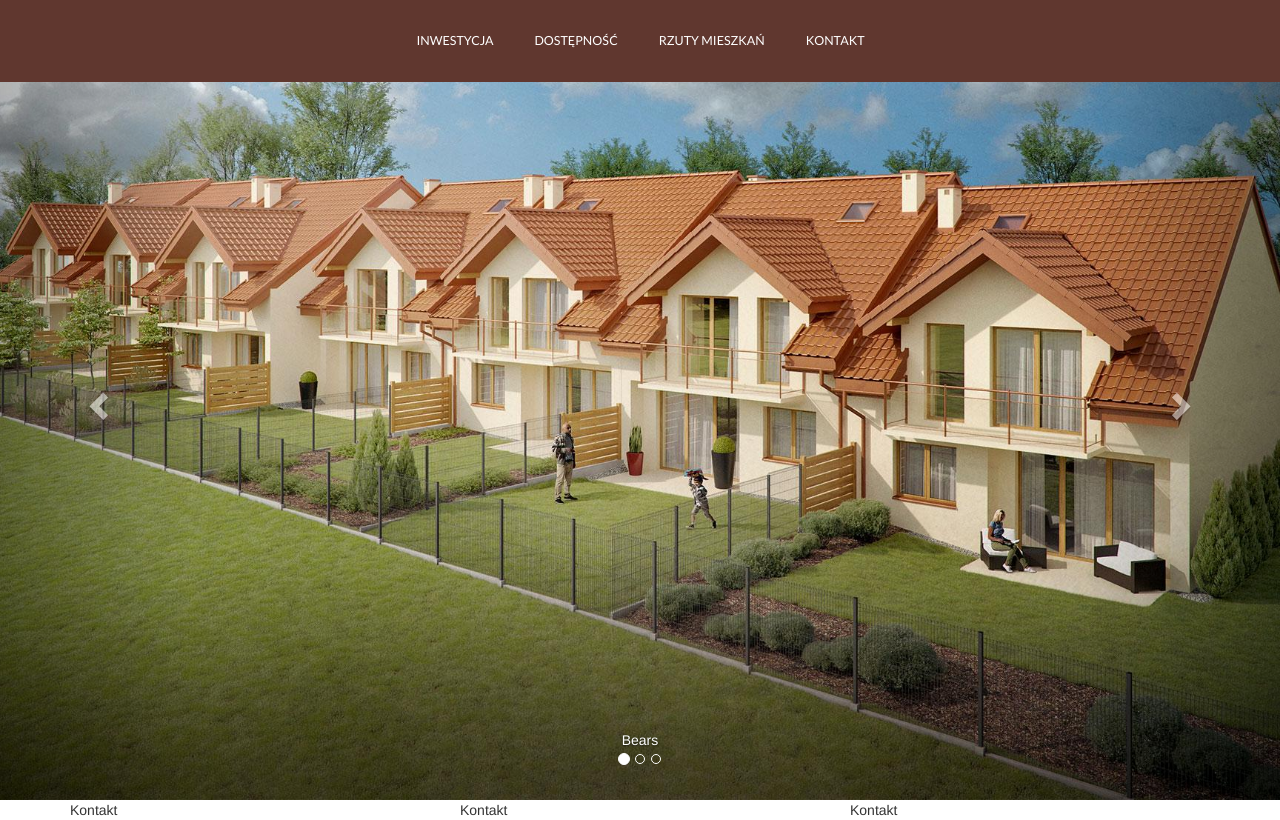
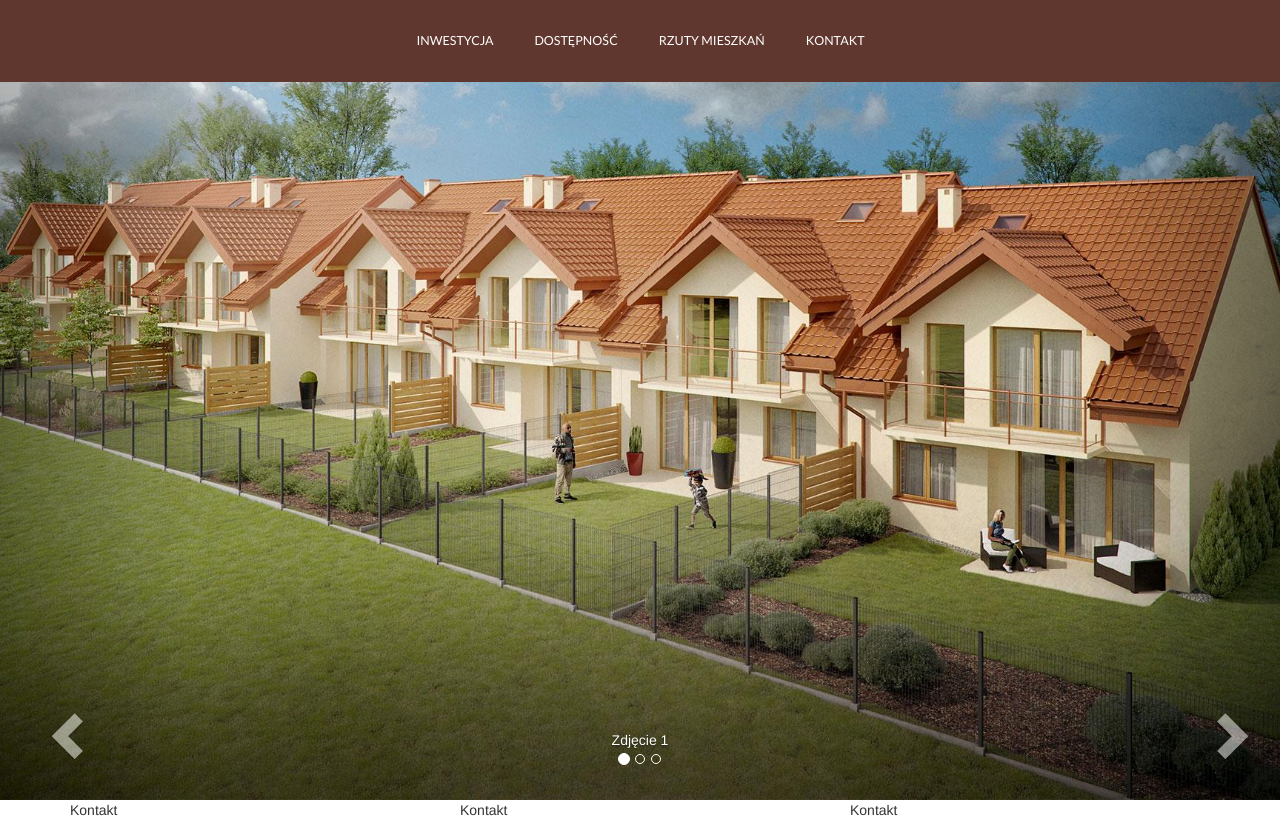
Before and after one commit to traetor/apartments, a PHP site: page / in a window 1280 px wide. Run offline with PHP 8.4, Linux system fonts and the light colour scheme.

Commit message:
buttons fix

```diff
--- a/css/core.css
+++ b/css/core.css
@@ -15,13 +15,15 @@ body
 	font-family: "Lato-Bold", sans-serif;
 }
 
+/*===============HEADER===============*/
 #header
 {
 	min-height: 100vh;
 	position: relative;
 }
 
-.image {
+.image
+{
   min-height: 100vh;
   background-position: center center;
 	background-size: cover;
@@ -76,20 +78,8 @@ body
 	text-transform: uppercase;
 }
 
-/*============SWITCH-BUTTONS==========*/
-/*.switch-buttons
+#nav-menu-container .nav-menu .nav-item
+.navbar-link:hover
 {
-	position: absolute;
-	bottom: 50px;
-	font-size: 60px;
-	color: white;
+	color: green;
 }
-.left
-{
-	left: 50px;
-}
-
-.right
-{
-	right: 50px;
-}*/
--- a/index.html
+++ b/index.html
@@ -22,32 +22,32 @@
     <div class="carousel-inner">
         <div class="item active">
             <div class="image" style="background-image: url('img/background.jpg')"></div>
-            <div class="carousel-caption">Bears</div>
+            <div class="carousel-caption">Zdjęcie 1</div>
         </div>
         <div class="item">
             <div class="image" style="background-image: url('img/background2.jpg')"></div>
-            <div class="carousel-caption">Birds</div>
+            <div class="carousel-caption">Zdjęcie 2</div>
         </div>
         <div class="item">
             <div class="image" style="background-image: url('img/background3.jpg')"></div>
-            <div class="carousel-caption">Butterfly</div>
+            <div class="carousel-caption">Zdjęcie 3</div>
         </div>
     </div>
 
     <!-- Controls -->
     <a class="left carousel-control" href="#carousel-example-generic" role="button" data-slide="prev">
-        <span class="glyphicon glyphicon-chevron-left"></span>
+        <span class="glyphicon glyphicon-chevron-left" style="top: 90%; font-size: 50px; margin-left: -50px;"></span>
     </a>
-    <a class="right carousel-control" href="#carousel-example-generic" role="button" data-slide="next">
-        <span class="glyphicon glyphicon-chevron-right"></span>
+    <a class="right carousel-control controls" href="#carousel-example-generic" role="button" data-slide="next">
+        <span class="glyphicon glyphicon-chevron-right" style="top: 90%; font-size: 50px; margin-right: -50px;"></span>
     </a>
 </div>
 	<nav id="nav-menu-container">
 			<ul class="nav-menu">
-				<li class="nav-item"><a class="navbar-link" href="#">Inwestycja</a></li>
-				<li class="nav-item"><a class="navbar-link" href="#">Dostępność</a></li>
-				<li class="nav-item"><a class="navbar-link" href="#">Rzuty mieszkań</a></li>
-				<li class="nav-item"><a class="navbar-link" href="#">Kontakt</a></li>
+				<li class="nav-item"><a class="navbar-link" href="#header">Inwestycja</a></li>
+				<li class="nav-item"><a class="navbar-link" href="#availability">Dostępność</a></li>
+				<li class="nav-item"><a class="navbar-link" href="#apartment-projections">Rzuty mieszkań</a></li>
+				<li class="nav-item"><a class="navbar-link" href="#contact">Kontakt</a></li>
 			</ul>
 		</nav>
 	</header>
```
Also changed, not shown: dupa.html (deleted, +0 -43 lines), css/bootstrap.css, img/background2.jpg, img/background3.jpg.
